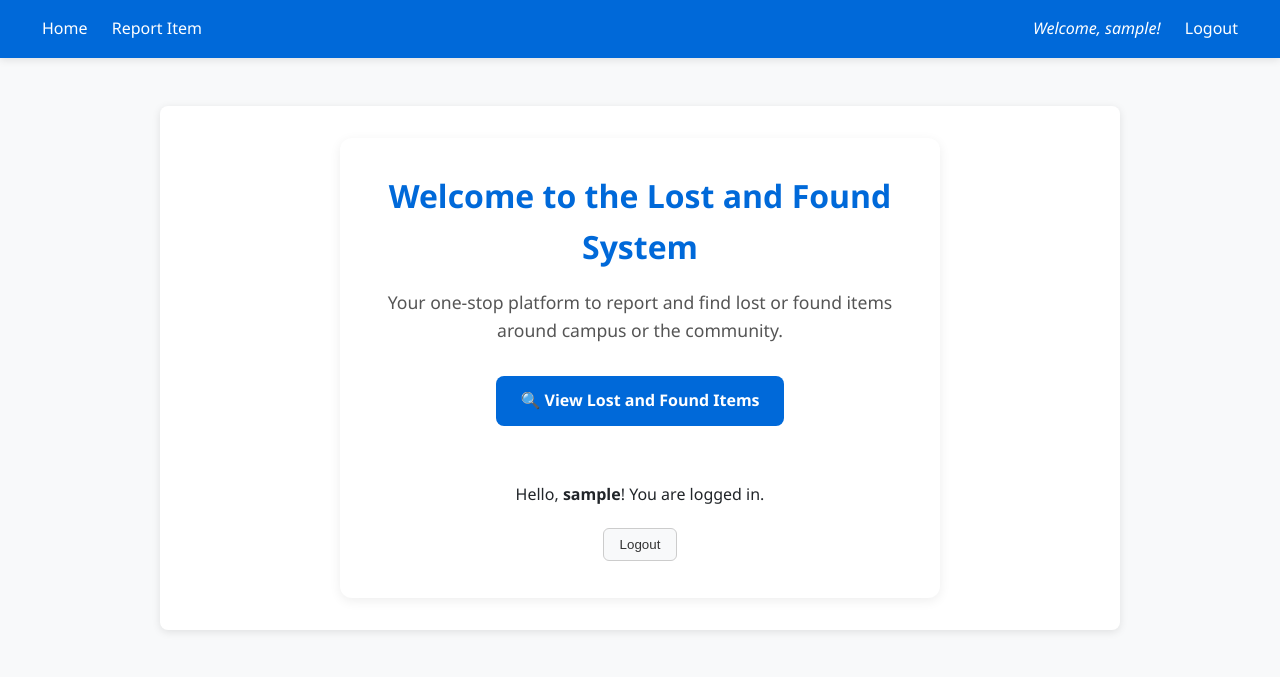
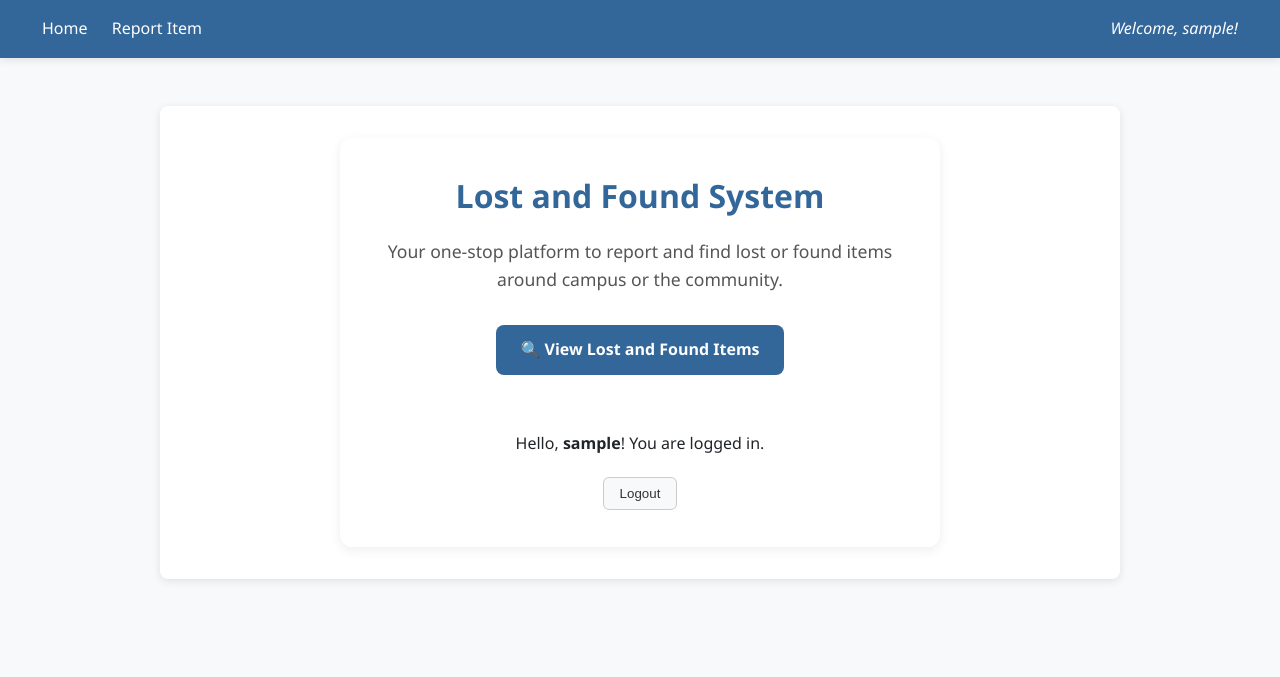
Before and after one commit to msiao123/LostAndFoundSystem, a Django app: page / in a window 1280 px wide. Shown: the top 677 px of the page. Run offline with Django 5.2, Linux system fonts and the light colour scheme; the visitor is signed in with stand-in values (Sample User, id 1).

Commit message:
final commit (idk)

```diff
--- a/templates/base.html
+++ b/templates/base.html
@@ -7,7 +7,7 @@
 
     <style>
         :root {
-            --primary-color: #0069d9;
+            --primary-color: #336699;
             --secondary-color: #f8f9fa;
             --text-color: #212529;
             --white: #ffffff;
@@ -97,10 +97,6 @@
         <div>
             {% if user.is_authenticated %}
                 <span>Welcome, {{ user.username }}!</span>
-                <form action="{% url 'logout' %}" method="post" style="display: inline;">
-                    {% csrf_token %}
-                    <button type="submit">Logout</button>
-                </form>
             {% endif %}
         </div>
     </nav>
--- a/templates/home.html
+++ b/templates/home.html
@@ -2,7 +2,7 @@
 
 {% block content %}
   <div class="home-card">
-    <h1>Welcome to the Lost and Found System</h1>
+    <h1>Lost and Found System</h1>
     <p class="intro">Your one-stop platform to report and find lost or found items around campus or the community.</p>
 
     <a href="{% url 'item_list' %}" class="primary-btn">🔍 View Lost and Found Items</a>
@@ -35,7 +35,7 @@
 
     .home-card h1 {
       margin-bottom: 1rem;
-      color: #0069d9;
+      color: #336699;
     }
 
     .home-card .intro {
@@ -46,7 +46,7 @@
 
     .primary-btn {
       display: inline-block;
-      background-color: #0069d9;
+      background-color: #336699;
       color: white;
       padding: 0.75rem 1.5rem;
       border-radius: 8px;
@@ -57,7 +57,7 @@
     }
 
     .primary-btn:hover {
-      background-color: #0056b3;
+      background-color: #336699;
     }
 
     .auth-box {
--- a/templates/items/edit_item.html
+++ b/templates/items/edit_item.html
@@ -25,7 +25,7 @@
     .form-card h2 {
       text-align: center;
       margin-bottom: 1.5rem;
-      color: #0069d9;
+      color: #336699;
     }
 
     .form-card form p {
@@ -47,7 +47,7 @@
     .btn-edit {
       width: 100%;
       padding: 0.75rem;
-      background-color: #17a2b8;
+      background-color: #336699;
       color: white;
       font-weight: bold;
       border: none;
@@ -58,7 +58,7 @@
     }
 
     .btn-edit:hover {
-      background-color: #138496;
+      background-color: #336699;
     }
 
     .btn-cancel {
--- a/templates/items/item_detail.html
+++ b/templates/items/item_detail.html
@@ -87,7 +87,7 @@
       cursor: pointer;
     }
 
-    .btn.blue { background-color: #007bff; }
+    .btn.blue { background-color: #336699; }
     .btn.red { background-color: #dc3545; }
     .btn.green { background-color: #28a745; }
 
--- a/templates/items/report_lost_item.html
+++ b/templates/items/report_lost_item.html
@@ -1,7 +1,7 @@
 {% extends "base.html" %}
 
 {% block content %}
-  <h2 style="margin-bottom: 1rem; color: #0069d9;">Report a Lost or Found Item</h2>
+  <h2 style="margin-bottom: 1rem; color: #336699;">Report a Lost or Found Item</h2>
 
   <form method="POST" enctype="multipart/form-data" class="report-form">
     {% csrf_token %}
@@ -38,7 +38,7 @@
 
     .submit-btn {
         padding: 0.7rem 1.2rem;
-        background-color: #0069d9;
+        background-color: #336699;
         color: white;
         font-weight: bold;
         border: none;
@@ -49,7 +49,7 @@
     }
 
     .submit-btn:hover {
-        background-color: #0056b3;
+        background-color: #336699;
     }
   </style>
 {% endblock %}
--- a/templates/users/register.html
+++ b/templates/users/register.html
@@ -28,7 +28,7 @@
     .form-card h2 {
       text-align: center;
       margin-bottom: 1.5rem;
-      color: #0069d9;
+      color: #336699;
     }
 
     .form-card form p {
@@ -68,7 +68,7 @@
     }
 
     .login-link a {
-      color: #0069d9;
+      color: #336699;
       text-decoration: none;
     }
 
```
Also changed, not shown: templates/items/item_list.html (+4 -4 lines), templates/users/login.html (+4 -4 lines), media/item_images/Screenshot_3.png (added).
